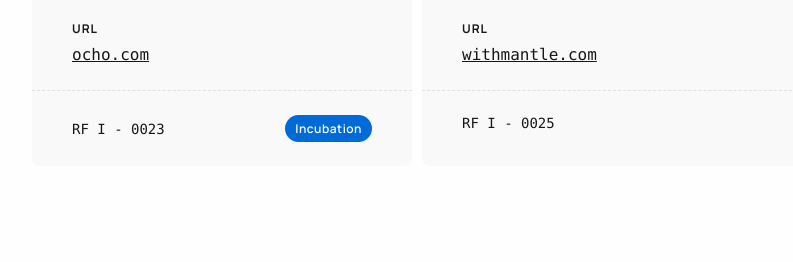
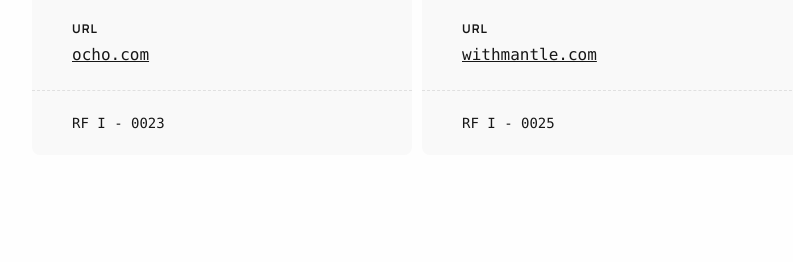
Before and after one commit to fananta/fananta.github.io, a plain HTML site: page index.html in a window 1280 px wide. Shown: the part 3779-4041 px from the top of the page, without its empty margins (192-985 px from the left). Drawn offline with nearby package versions, Linux system fonts and the light colour scheme.

Commit message:
remove tags

```diff
--- a/index.html
+++ b/index.html
@@ -715,7 +715,7 @@
 				</div>
 				<div class="company-id-container">
 					<div class="company-id">RF I - 0023</div>
-					<div class="company-status blue">Incubation</div>
+					<!-- <div class="company-status blue">Incubation</div> -->
 				</div>
 			</div>
 
```
